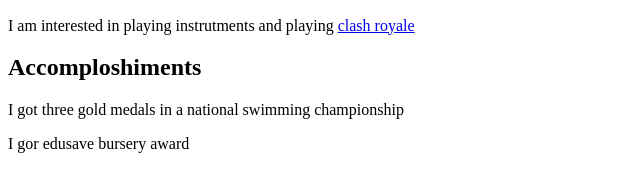
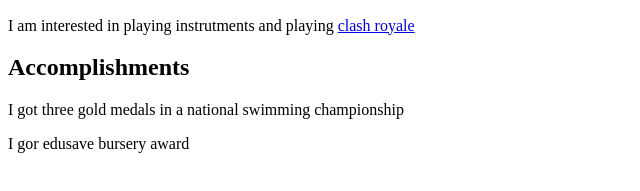
Before and after one commit to dhs17y1elaizhenyi/dhs17y1elaizhenyi.github.io, a plain HTML site: page index.html in a window 1280 px wide. Shown: the part 269-460 px from the top of the page, 0-640 px from the left. Drawn offline with Linux system fonts and the light colour scheme.

Commit message:
Update index.html

```diff
--- a/index.html
+++ b/index.html
@@ -15,7 +15,7 @@
 </P>
 <h2>Interests</h2>
 <p>I am interested in playing instrutments and playing <a href="https://clashroyale.com/"> clash royale</a></p>
-<h2>Accomploshiments</h2>
+<h2>Accomplishments</h2>
 <p>I got three gold medals in a national swimming championship</p>
 <p>I gor edusave bursery award</p>
 </body>
```
